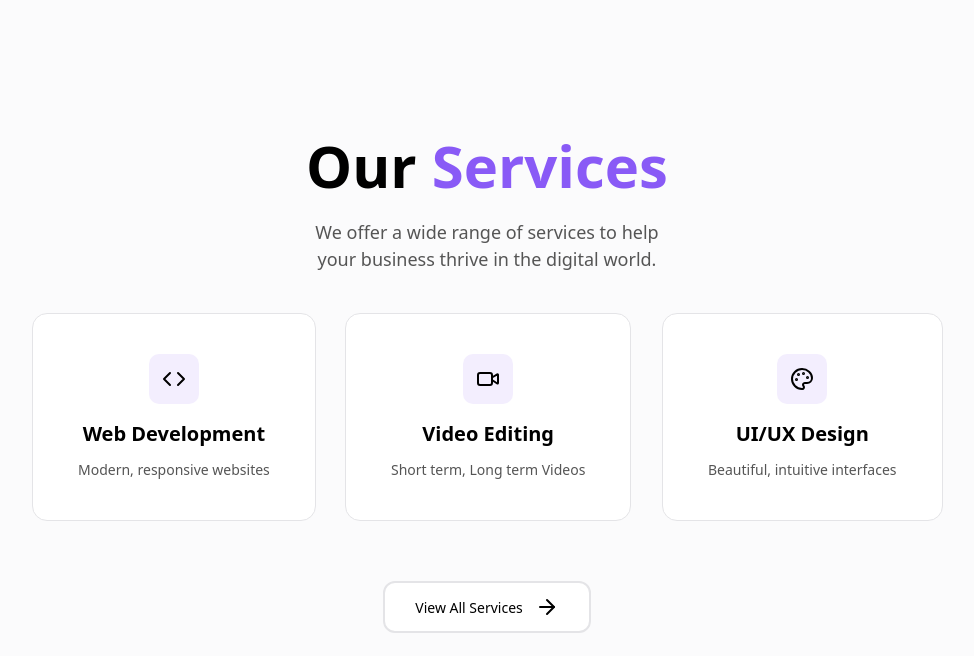
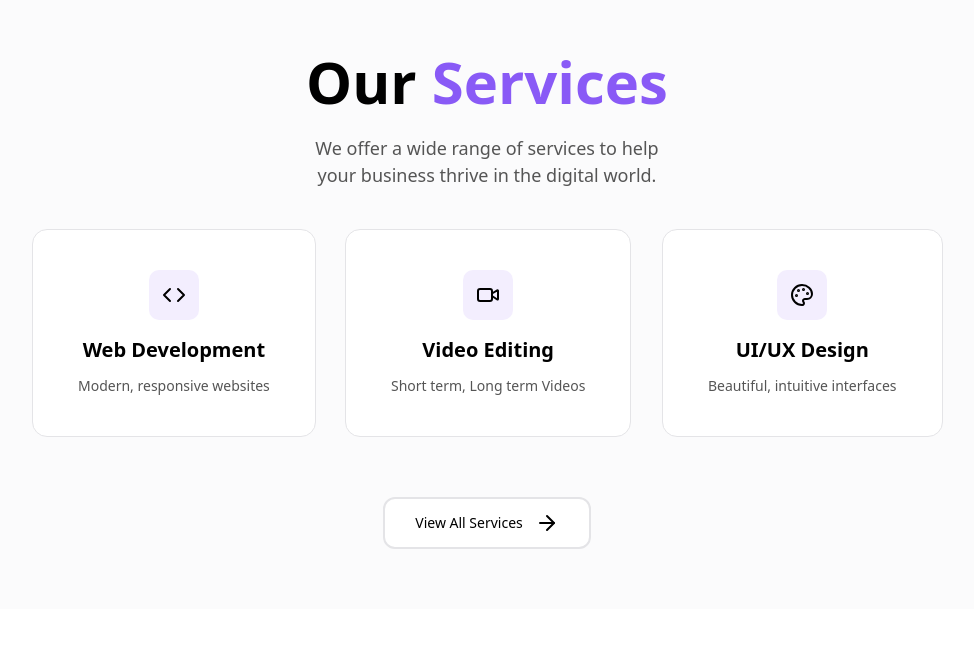
Before and after one commit to Mohamed2006tvm/praxire_website, a React (Vite) app: page / in a window 1280 px wide. Shown: the part 1624-2280 px from the top of the page, without its empty margins (153-1127 px from the left). Built offline with nearby package versions, Linux system fonts and the light colour scheme.

Commit message:
Update padding in Services component for improved layout

```diff
--- a/src/Components/Services.jsx
+++ b/src/Components/Services.jsx
@@ -29,7 +29,7 @@ const Services = () => {
   };
 
   return (
-    <div className="bg-[#FBFBFC] flex flex-col items-center justify-center min-h-screen py-10">
+    <div className="bg-[#FBFBFC] flex flex-col items-center justify-center py-15">
       <motion.div
         className="flex flex-col text-center items-center gap-[10px]"
         initial={{ opacity: 0, y: -30 }}
```
